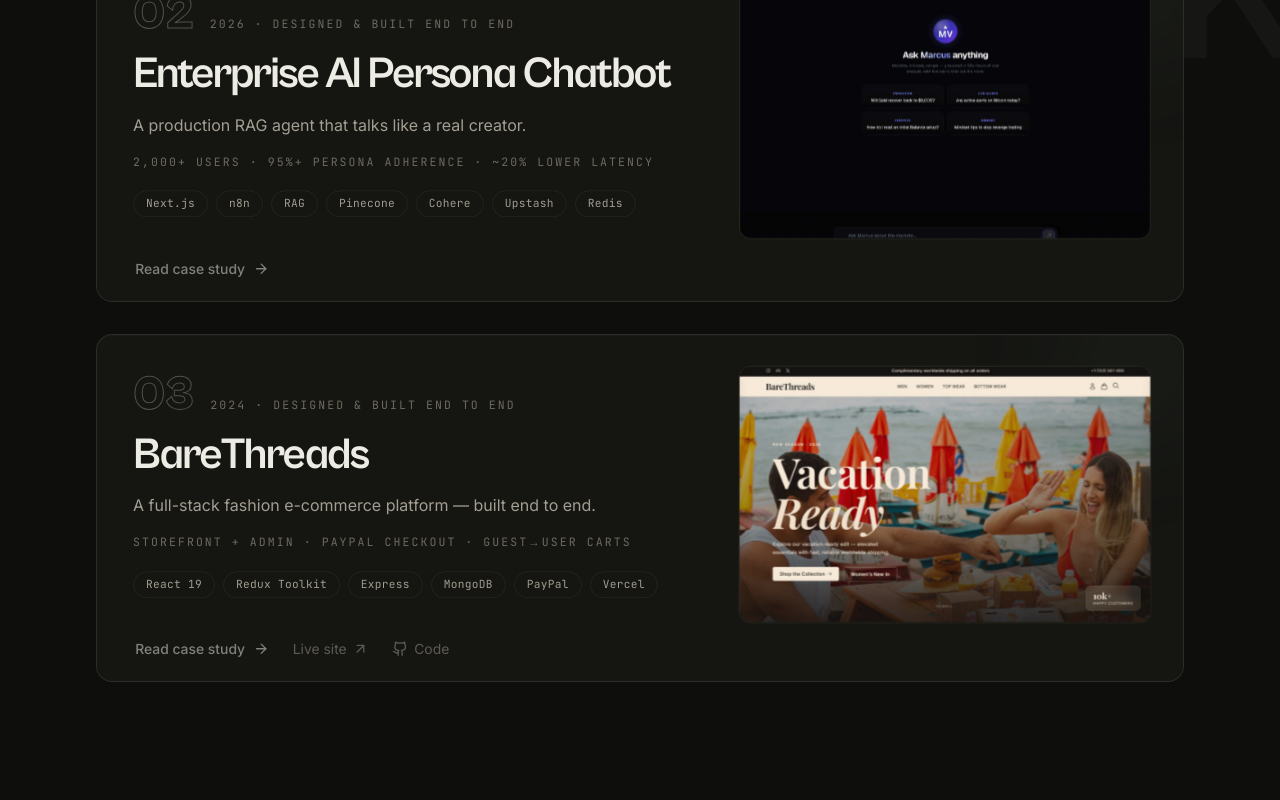
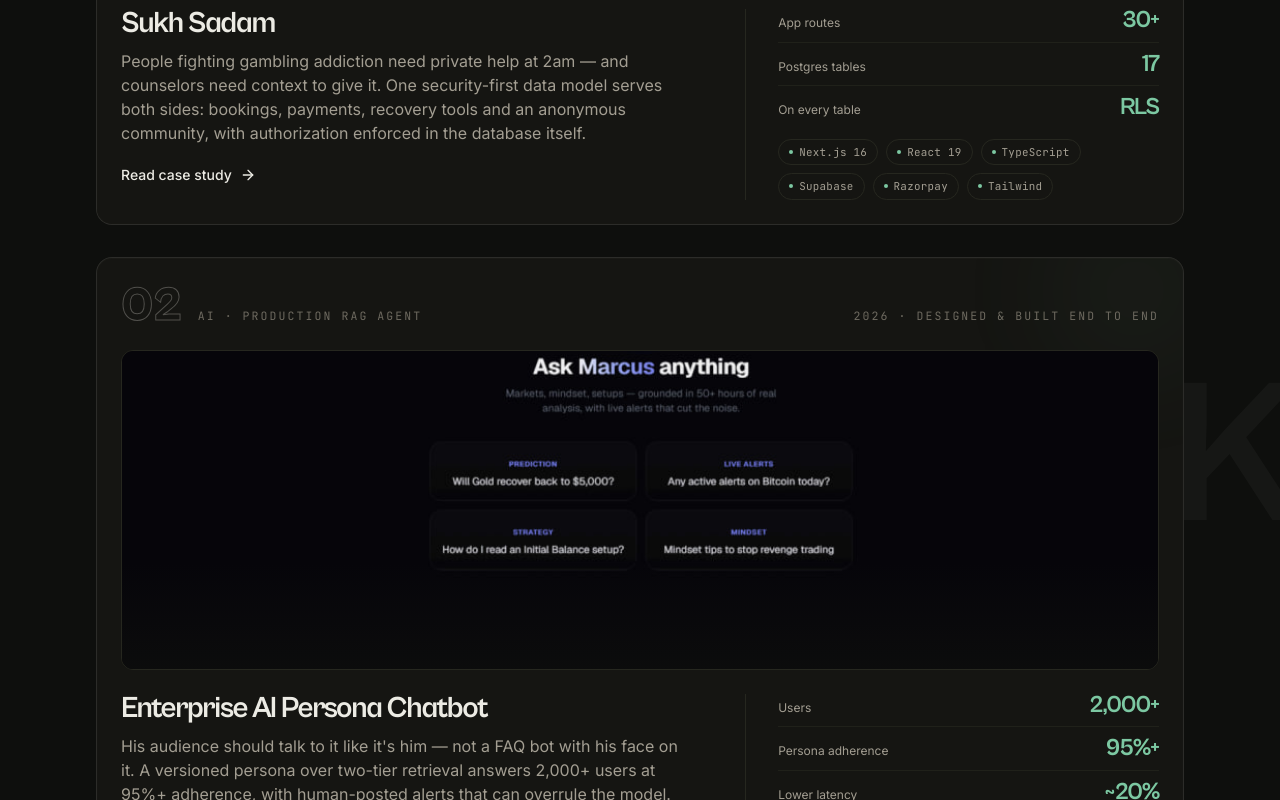
Before and after one commit to ayushanand89/MyPortfolio, a Next.js app: page / in a window 1280 px wide. Shown: the part 2660-3460 px from the top of the page. Built offline with nearby package versions, Linux system fonts and the light colour scheme.

Commit message:
feat: enhance project cards and case study components with new stats, domain labels, and cursor-follow CTA

```diff
--- a/src/components/media-frame.tsx
+++ b/src/components/media-frame.tsx
@@ -21,6 +21,9 @@ export function MediaFrame({
   className,
   ratio = "aspect-[16/10]",
   active,
+  scrim = false,
+  zoomOnHover = false,
+  eager = false,
 }: {
   src?: string;
   images?: string[];
@@ -31,6 +34,16 @@ export function MediaFrame({
   /** Controlled hover — when set, the parent (e.g. the whole card) drives the
    *  carousel. When omitted, the frame reacts to its own hover. */
   active?: boolean;
+  /** Bottom gradient scrim — settles the image into the card and gives the
+   *  carousel dots / overlaid text contrast. */
+  scrim?: boolean;
+  /** Slow cinematic zoom while an ancestor `group` is hovered (hover-capable
+   *  devices only). Lives on an inner wrapper, NOT `.media-reveal` — the
+   *  Safari/Firefox reveal fallback transitions transform on that wrapper. */
+  zoomOnHover?: boolean;
+  /** Load the cover immediately — for images that are the page's LCP
+   *  (e.g. the case-study hero cover). */
+  eager?: boolean;
 }) {
   const [failed, setFailed] = useState(false);
   const [enabled, setEnabled] = useState(false);
@@ -99,6 +112,16 @@ export function MediaFrame({
           timeline too. */}
       {showImage && (
         <div className="media-reveal absolute inset-0">
+          {/* Zoom lives on this dedicated layer so it can't fight the reveal
+              fallback's transform (on .media-reveal) or the carousel's opacity
+              flips (on the imgs). */}
+          <div
+            className={cn(
+              "absolute inset-0",
+              zoomOnHover &&
+                "transition-transform duration-1400 ease-out-strong hover-device:group-hover:scale-[1.06]",
+            )}
+          >
             {gallery.map((s, i) => {
               // Only the cover mounts until the user hovers in.
               if (i > 0 && (!canCarousel || !activated)) return null;
@@ -110,7 +133,8 @@ export function MediaFrame({
                   key={s}
                   src={s}
                   alt={isCover ? alt : ""}
-                loading="lazy"
+                  loading={eager && isCover ? "eager" : "lazy"}
+                  decoding="async"
                   onError={isCover ? () => setFailed(true) : undefined}
                   className={cn(
                     "absolute inset-0 h-full w-full object-cover",
@@ -122,6 +146,14 @@ export function MediaFrame({
               );
             })}
           </div>
+        </div>
+      )}
+
+      {scrim && (
+        <span
+          aria-hidden
+          className="pointer-events-none absolute inset-x-0 bottom-0 h-1/3 bg-linear-to-t from-background/70 to-transparent"
+        />
       )}
 
       {canCarousel && isHovering && (
--- a/src/components/motion-fx.tsx
+++ b/src/components/motion-fx.tsx
@@ -394,6 +394,82 @@ export function ParallaxGlow({
 }
 
 /**
+ * Cursor-follow CTA pill. Listens on its parent element (like Spotlight): drop
+ * it inside any `relative` hover target and a solid pill chases the pointer.
+ * Purely decorative affordance (aria-hidden, non-interactive) — the host must
+ * keep a real link for keyboard/AT. Hover-capable pointers only (attaches no
+ * listeners on touch), null under reduced motion, and transform/opacity only —
+ * deliberately no backdrop-blur, which would repaint on every frame while
+ * translating.
+ */
+export function CursorCta({
+  children,
+  className,
+}: {
+  children: ReactNode;
+  className?: string;
+}) {
+  const reduce = useReducedMotion();
+  const ref = useRef<HTMLDivElement>(null);
+  const x = useMotionValue(-9999);
+  const y = useMotionValue(-9999);
+  const o = useMotionValue(0);
+  const sx = useSpring(x, { stiffness: 350, damping: 28, mass: 0.5 });
+  const sy = useSpring(y, { stiffness: 350, damping: 28, mass: 0.5 });
+  const so = useSpring(o, { stiffness: 260, damping: 24 });
+  const scale = useTransform(so, (v) => 0.8 + v * 0.2);
+  const transform = useMotionTemplate`translate3d(${sx}px, ${sy}px, 0) translate(-50%, -50%) scale(${scale})`;
+
+  useEffect(() => {
+    const host = ref.current?.parentElement;
+    if (!host) return;
+    if (!window.matchMedia("(hover: hover) and (pointer: fine)").matches) return;
+
+    const move = (e: PointerEvent) => {
+      const r = host.getBoundingClientRect();
+      const px = e.clientX - r.left;
+      const py = e.clientY - r.top;
+      // First contact: snap to the pointer instead of springing across the
+      // card from the resting position.
+      if (o.get() === 0) {
+        x.jump(px);
+        y.jump(py);
+        sx.jump(px);
+        sy.jump(py);
+      }
+      x.set(px);
+      y.set(py);
+      o.set(1);
+    };
+    const leave = () => o.set(0);
+
+    host.addEventListener("pointermove", move, { passive: true });
+    host.addEventListener("pointerleave", leave);
+    return () => {
+      host.removeEventListener("pointermove", move);
+      host.removeEventListener("pointerleave", leave);
+    };
+  }, [x, y, o, sx, sy]);
+
+  if (reduce) return null;
+
+  return (
+    <div
+      ref={ref}
+      aria-hidden
+      className={cn("pointer-events-none absolute inset-0 z-20", className)}
+    >
+      <motion.span
+        style={{ transform, opacity: so }}
+        className="absolute left-0 top-0 inline-flex items-center gap-2 whitespace-nowrap rounded-full bg-foreground px-4 py-2 text-xs font-semibold text-background shadow-lg"
+      >
+        {children}
+      </motion.span>
+    </div>
+  );
+}
+
+/**
  * Cursor-follow accent glow. Listens on its parent element, so drop it as the
  * first child of any `relative isolate` container and it lights up where the
  * pointer is. Hover-capable pointers only (attaches no listeners on touch) and
--- a/src/components/project-card.tsx
+++ b/src/components/project-card.tsx
@@ -4,11 +4,17 @@ import Link from "next/link";
 import { useRouter } from "next/navigation";
 import { useState } from "react";
 import { ArrowRight, ArrowUpRight, Github } from "lucide-react";
-import type { Project } from "@/content/projects";
+import type { Project, Stat } from "@/content/projects";
 import { projectImages } from "@/content/projects";
 import { MediaFrame, Reveal } from "@/components/primitives";
-import { Parallax, Tilt } from "@/components/motion-fx";
+import { CursorCta, Parallax } from "@/components/motion-fx";
+import { cn } from "@/lib/utils";
 
+/**
+ * Media-first case-study panel: meta bar → cinematic full-width screenshot →
+ * editorial spec sheet (story left, proof rail right). Lives inside the
+ * sticky-stack ShowcaseCards in `selected-work.tsx`.
+ */
 export function FlagshipCard({
   project,
   index,
@@ -20,6 +26,7 @@ export function FlagshipCard({
   const [hovering, setHovering] = useState(false);
   const num = String(index + 1).padStart(2, "0");
   const caseHref = `/work/${project.slug}`;
+  const rail = project.cardStats ?? project.stats?.slice(0, 3) ?? [];
 
   // Nested links handle their own clicks; stop the bubble so the whole-card
   // click doesn't hijack (or double-fire) them.
@@ -34,10 +41,11 @@ export function FlagshipCard({
       onPointerEnter={() => setHovering(true)}
       onPointerLeave={() => setHovering(false)}
     >
-      <div className="grid gap-8 md:grid-cols-12 md:items-center">
-        <div className="md:col-span-7">
-          <Reveal stagger={0}>
-            <div className="flex flex-wrap items-baseline gap-x-4 gap-y-1">
+      {/* Meta bar — index, domain, year · role. The only scroll-linked reveal
+          in the card: it sits at the top, so it finishes before the pin. */}
+      <Reveal>
+        <div className="flex flex-wrap items-baseline justify-between gap-x-6 gap-y-2">
+          <div className="flex items-baseline gap-4">
             <span
               aria-hidden
               className="font-display text-4xl font-extrabold leading-none text-transparent sm:text-5xl"
@@ -48,6 +56,10 @@ export function FlagshipCard({
             >
               {num}
             </span>
+            {project.domain && (
+              <span className="eyebrow">{project.domain}</span>
+            )}
+          </div>
           <span className="eyebrow">
             {project.year}
             {project.role ? ` · ${project.role}` : ""}
@@ -55,9 +67,34 @@ export function FlagshipCard({
         </div>
       </Reveal>
 
-          <h3 className="display mt-4 text-3xl sm:text-4xl md:text-[2.75rem]">
-            <span className="mask-reveal">
-              <span>
+      {/* Media — dominates the card. Cinematic crop widens with the viewport;
+          the svh clamp keeps the whole card above the fold on short laptops
+          (aspect-ratio is a preferred size, so max-height simply crops via the
+          absolutely-positioned object-cover imgs — no distortion, no CLS). */}
+      <div className="relative isolate mt-5">
+        <MediaFrame
+          src={project.image}
+          images={projectImages(project)}
+          active={hovering}
+          alt={`${project.title} preview`}
+          label={`${project.title} — cover`}
+          ratio="aspect-[4/3] sm:aspect-[16/9] xl:aspect-[21/9]"
+          className="w-full max-h-[40svh]"
+          scrim
+          zoomOnHover
+        />
+        <CursorCta>
+          Open case study
+          <ArrowRight className="h-3.5 w-3.5" />
+        </CursorCta>
+      </div>
+
+      {/* Spec sheet. Deliberately NO scroll-linked reveals below the media:
+          view() timelines freeze when the sticky card pins, which would strand
+          these rows half-revealed on short viewports. */}
+      <div className="mt-6 grid gap-8 md:grid-cols-12">
+        <div className="md:col-span-7">
+          <h3 className="display text-2xl sm:text-3xl md:tall:text-4xl">
             <Link
               href={caseHref}
               onClick={stop}
@@ -65,35 +102,13 @@ export function FlagshipCard({
             >
               {project.title}
             </Link>
-              </span>
-            </span>
           </h3>
 
-          <Reveal stagger={1}>
-            <p className="mt-3 max-w-xl text-muted text-balance">
-              {project.tagline}
+          <p className="mt-3 line-clamp-2 max-w-xl text-muted text-balance sm:line-clamp-none">
+            {project.story ?? project.tagline}
           </p>
 
-            {project.outcome && (
-              <p className="eyebrow mt-4 text-accent/90">{project.outcome}</p>
-            )}
-          </Reveal>
-
-          <Reveal stagger={2}>
-            <ul className="mt-5 flex flex-wrap gap-2">
-              {project.tags.map((tag) => (
-                <li
-                  key={tag}
-                  className="rounded-full border border-border px-3 py-1 font-mono text-[0.7rem] tracking-wide text-muted"
-                >
-                  {tag}
-                </li>
-              ))}
-            </ul>
-          </Reveal>
-
-          <Reveal stagger={3}>
-            <div className="mt-7 flex flex-wrap items-center gap-x-6 gap-y-3 text-sm">
+          <div className="mt-5 flex flex-wrap items-center gap-x-6 gap-y-3 text-sm">
             <Link
               href={caseHref}
               onClick={stop}
@@ -127,35 +142,53 @@ export function FlagshipCard({
               </a>
             )}
           </div>
-          </Reveal>
         </div>
 
-        <div className="md:col-span-5">
-          <Parallax amount={36} zoom={0.1}>
-            <Tilt max={5}>
-              <div className="relative">
-                <MediaFrame
-                  src={project.image}
-                  images={projectImages(project)}
-                  active={hovering}
-                  alt={`${project.title} preview`}
-                  label={`${project.title} — cover`}
-                  className="transition-transform duration-500 ease-out-strong hover-device:group-hover:scale-[1.03]"
-                />
-                {/* Affordance chip — clarifies the whole card is a link. */}
-                <span
-                  aria-hidden
-                  className="pointer-events-none absolute right-3 top-3 hidden items-center gap-1.5 rounded-full bg-background/85 px-3 py-1.5 text-xs font-medium text-foreground opacity-0 backdrop-blur-sm transition-[opacity,transform] duration-300 ease-out-strong hover-device:group-hover:translate-y-0 hover-device:group-hover:opacity-100 hover-device:flex hover-device:translate-y-1"
-                >
-                  Read case study
-                  <ArrowRight className="h-3.5 w-3.5" />
-                </span>
-              </div>
-            </Tilt>
-          </Parallax>
+        {/* Proof rail — real stats and the stack, separated by a hairline. */}
+        <div className="md:col-span-5 md:border-l md:border-border md:pl-8">
+          <dl>
+            {rail.map((stat, i) => (
+              <ProofStat key={stat.label} stat={stat} hideOnMobile={i === 2} />
+            ))}
+          </dl>
+          <ul className="mt-5 flex flex-wrap gap-2">
+            {project.tags.map((tag) => (
+              <TechBadge key={tag} tag={tag} />
+            ))}
+          </ul>
         </div>
       </div>
     </div>
+  );
+}
+
+function ProofStat({
+  stat,
+  hideOnMobile = false,
+}: {
+  stat: Stat;
+  hideOnMobile?: boolean;
+}) {
+  return (
+    <div
+      className={cn(
+        "flex items-baseline justify-between gap-4 border-b border-border/70 py-2.5 first:pt-0 last:border-b-0 last:pb-0",
+        // Third stat yields on phones — the card height budget is tighter there.
+        hideOnMobile ? "hidden sm:flex" : "flex",
+      )}
+    >
+      <dt className="text-xs text-muted">{stat.label}</dt>
+      <dd className="display text-xl text-accent sm:text-2xl">{stat.value}</dd>
+    </div>
+  );
+}
+
+function TechBadge({ tag }: { tag: string }) {
+  return (
+    <li className="inline-flex items-center gap-1.5 rounded-full border border-border px-2.5 py-1 font-mono text-[0.68rem] tracking-wide text-muted">
+      <span aria-hidden className="h-1 w-1 rounded-full bg-accent" />
+      {tag}
+    </li>
   );
 }
 
--- a/src/components/sections/selected-work.tsx
+++ b/src/components/sections/selected-work.tsx
@@ -28,17 +28,20 @@ export function SelectedWork() {
 
         {/* Sticky stack: each card pins a little lower than the last, so they
             pile with a peeking edge as you scroll — on mobile and desktop alike.
-            Cards are `solid` so the stacked ones don't bleed through. */}
+            Cards are `solid` so the stacked ones don't bleed through. The 1rem
+            increment (not more) keeps the media-first cards' bottoms above the
+            fold on laptop viewports; padding is compact-first and only opens up
+            on screens with real vertical room (`tall`). */}
         <div className="mt-4">
           {flagshipProjects.map((project, i) => (
             <StackPanel
               key={project.slug}
               className="sticky"
-              top={`calc(5rem + ${i * 1.5}rem)`}
+              top={`calc(5rem + ${i * 1}rem)`}
             >
               <div className="pb-6 sm:pb-8">
                 <ScrollApproach>
-                  <ShowcaseCard solid className="p-6 sm:p-9" glow={520}>
+                  <ShowcaseCard solid className="p-6 sm:tall:p-9" glow={520}>
                     <FlagshipCard project={project} index={i} />
                   </ShowcaseCard>
                 </ScrollApproach>
--- a/src/content/projects.ts
+++ b/src/content/projects.ts
@@ -33,6 +33,15 @@ export type Project = {
   /** One proof-forward line for the card — what the project demonstrates,
    *  pulled from its real stats. */
   outcome?: string;
+  /** Truthful product-domain label for the card meta bar,
+   *  e.g. "Health-tech · Recovery platform". */
+  domain?: string;
+  /** Two-line problem→result story for the card spec sheet. Restructured from
+   *  real case-study copy — never invented claims. */
+  story?: string;
+  /** Curated stats for the card's proof rail; cards fall back to
+   *  `stats.slice(0, 3)` when omitted. */
+  cardStats?: Stat[];
   summary: string;
   year: string;
   role?: string;
@@ -54,6 +63,14 @@ export const projects: Project[] = [
     title: "Sukh Sadam",
     tagline: "A full-stack recovery platform for gambling addiction.",
     outcome: "30+ routes · 17 tables · RLS on every one · shipped solo",
+    domain: "Health-tech · Recovery platform",
+    story:
+      "People fighting gambling addiction need private help at 2am — and counselors need context to give it. One security-first data model serves both sides: bookings, payments, recovery tools and an anonymous community, with authorization enforced in the database itself.",
+    cardStats: [
+      { value: "30+", label: "App routes" },
+      { value: "17", label: "Postgres tables" },
+      { value: "RLS", label: "On every table" },
+    ],
     summary:
       "A two-sided product — a patient app for recovery and a counselor workspace for care — sharing one security-first data model. Bookings, payments, recovery tools, and an anonymous community, designed and built end to end.",
     year: "2026",
@@ -197,6 +214,14 @@ export const projects: Project[] = [
     title: "Enterprise AI Persona Chatbot",
     tagline: "A production RAG agent that talks like a real creator.",
     outcome: "2,000+ users · 95%+ persona adherence · ~20% lower latency",
+    domain: "AI · Production RAG agent",
+    story:
+      "His audience should talk to it like it's him — not a FAQ bot with his face on it. A versioned persona over two-tier retrieval answers 2,000+ users at 95%+ adherence, with human-posted alerts that can overrule the model.",
+    cardStats: [
+      { value: "2,000+", label: "Users" },
+      { value: "95%+", label: "Persona adherence" },
+      { value: "~20%", label: "Lower latency" },
+    ],
     summary:
       "A persona AI with a versioned personality, a knowledge base built from a creator's entire video library, and live alerts that can overrule the model. Built for a client — names, branding and screenshots anonymized; the engineering is real.",
     year: "2026",
@@ -329,6 +354,14 @@ export const projects: Project[] = [
     title: "BareThreads",
     tagline: "A full-stack fashion e-commerce platform — built end to end.",
     outcome: "Storefront + admin · PayPal checkout · guest→user carts",
+    domain: "E-commerce · Storefront + admin",
+    story:
+      "Anyone can list products online; few stores feel like a brand and hold up underneath. A polished storefront and a role-gated admin suite share one secure serverless REST API — guest carts merge on sign-in, PayPal checkout runs end to end.",
+    cardStats: [
+      { value: "2 sides", label: "Storefront + admin" },
+      { value: "40+", label: "Products" },
+      { value: "9", label: "Redux slices" },
+    ],
     summary:
       "A polished storefront for shoppers and an admin suite for the team, sharing one secure serverless REST API. Filterable catalog, guest→user carts, PayPal checkout, Google sign-in, and an admin dashboard — designed and engineered end to end.",
     year: "2024",
```
Also changed, not shown: src/app/globals.css (+14 -0 lines), src/components/case-study.tsx (+80 -42 lines). Lines whose indentation alone changed are shown as unchanged.
